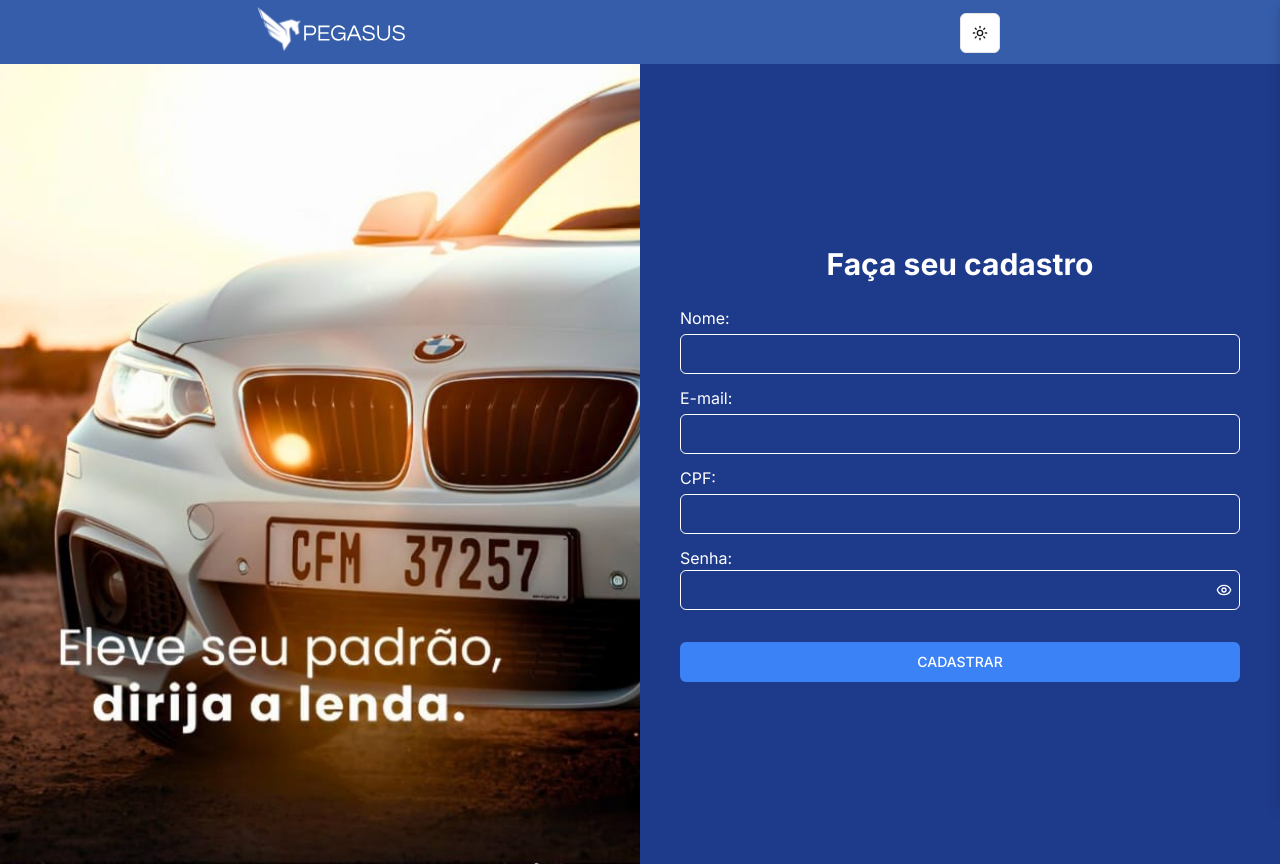
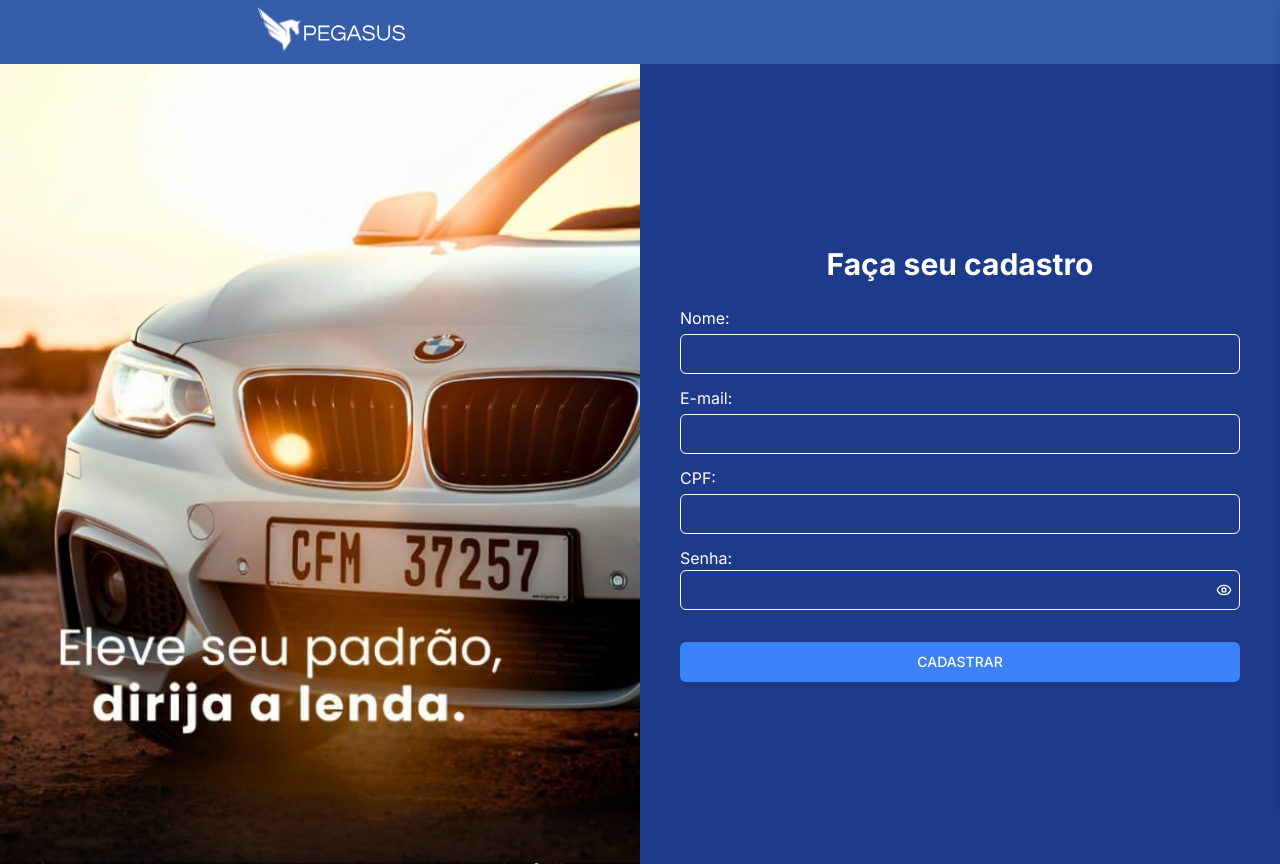
Before and after one commit to gabrieldeoliveira04/Projeto-pegasus-Fork, a Next.js app in the folder frontend-project/: page /cadastro in a window 1280 px wide. Built offline with nearby package versions, Linux system fonts and the light colour scheme.

Commit message:
remoção do botão de tema escuro das telas de cadastro e login

```diff
--- a/frontend-project/src/app/cadastro/page.tsx
+++ b/frontend-project/src/app/cadastro/page.tsx
@@ -7,7 +7,6 @@ import Fundo_login from "../../public/Fundo_login.jpeg";
 import { Eye, EyeOff } from "lucide-react";
 import { Button } from "@/components/ui/button";
 import { Input } from "@/components/ui/input";
-import { ThemeButton } from "../../components/themeChange/themeButton";
 
 function Cadastro() {
   const [nome, setNome] = useState("");
--- a/frontend-project/src/components/header/index.tsx
+++ b/frontend-project/src/components/header/index.tsx
@@ -76,11 +76,11 @@ export function Header({ user }: Props) {
                     <RiShoppingBagLine size={24} />
                     <span className="hidden sm:inline ml-2">Carrinho</span>
                   </Link>
+                  <div className="text-zinc-900 dark:text-white">
+                    <ThemeButton />
+                  </div>
                 </>
               )}
-              <div className="text-zinc-900 dark:text-white">
-                <ThemeButton />
-              </div>
 
               {isLoggedIn ? (
                 <button
```
